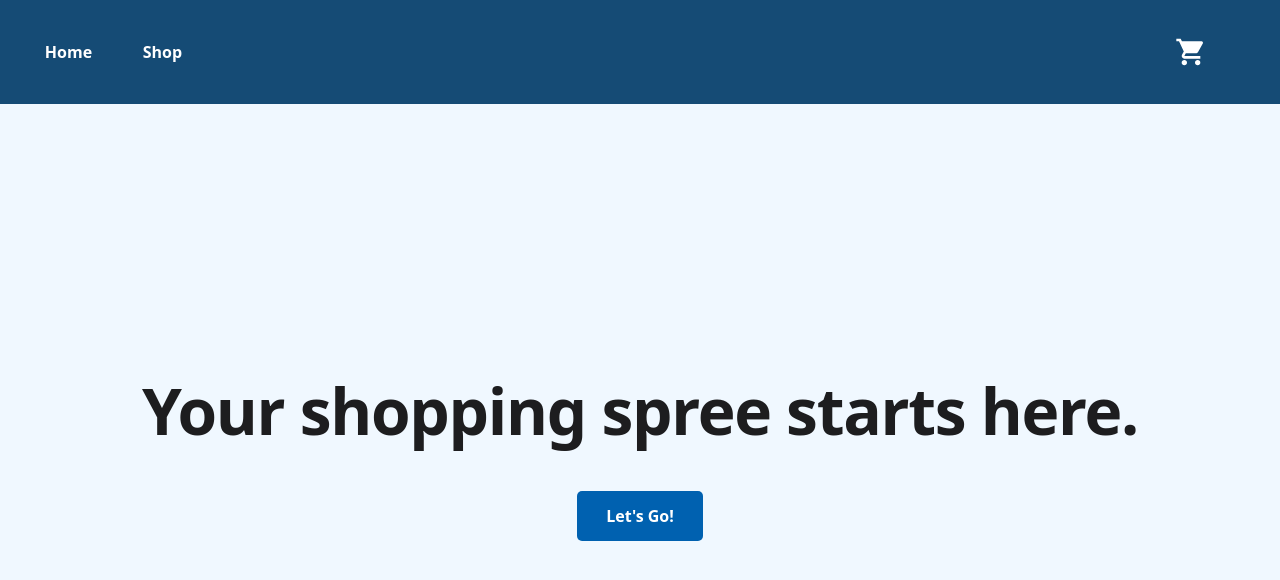
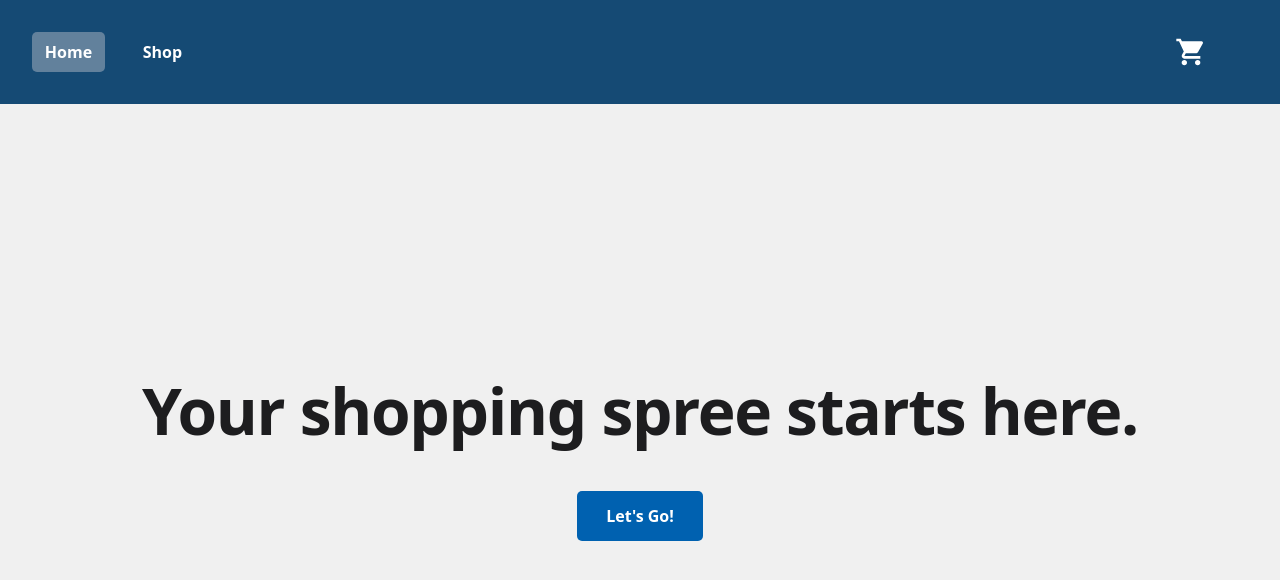
Before and after one commit to blue0206/shopping-cart, a React app: page / in a window 1280 px wide. Shown: the top 580 px of the page. Built offline with nearby package versions, Linux system fonts and the light colour scheme; the HTML template or start-up script is replaced by a standard one.

Commit message:
Update background color and add active state styling in CSS

```diff
--- a/src/styles/index.css
+++ b/src/styles/index.css
@@ -61,5 +61,13 @@ body {
     min-height: 98vh;
     min-height: 100dvh;
 
-    background-color: aliceblue;
+    background-color: #f0f0f0;
 }
+
+.active {
+    background-color: rgb(98, 129, 156);
+}
+
+ul {
+    list-style: none;
+}
```
